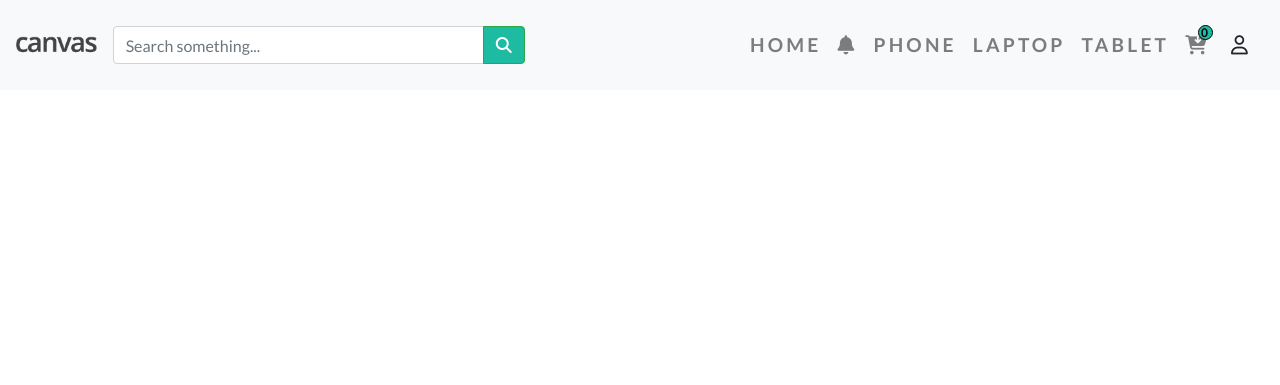
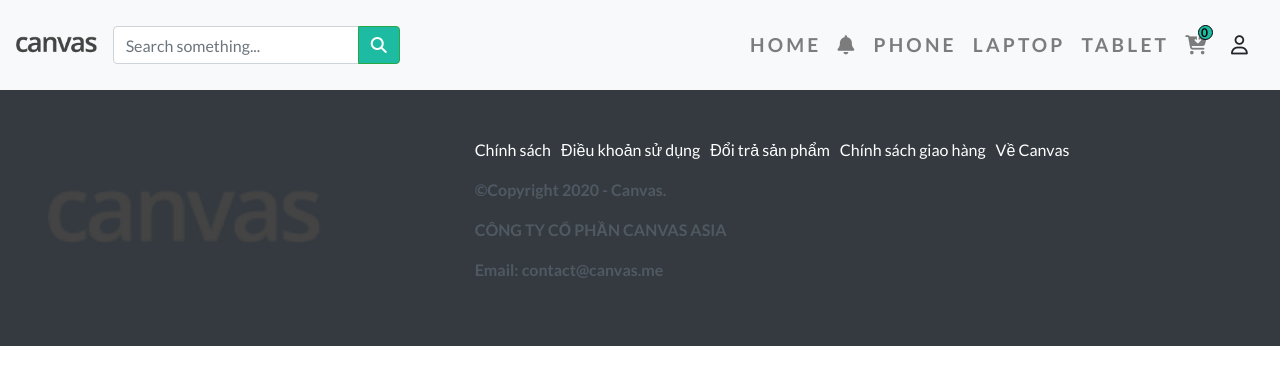
Before and after one commit to zed1234567/DA, a PHP site: page /buy_product.php in a window 1280 px wide. Shown: the top 385 px of the page. Run offline with PHP 8.4, Linux system fonts and the light colour scheme; some libraries are stand-ins or nearby versions.

Commit message:
tiep tuc

```diff
--- a/Resoures/css/stylesIndex.css
+++ b/Resoures/css/stylesIndex.css
@@ -47,6 +47,11 @@ body {
 #btn-login:hover{
 	color: #1ebba3;
 }
+
+button:active,
+button:focus{
+	border: none;
+}
 .nav-link{
 	position: relative;
 }
@@ -66,6 +71,7 @@ body {
 	color: black;
 	line-height: .6rem;
 }
+
 /*--------------*/
 /*-----carousel---*/
 .carousel-inner img{
@@ -85,6 +91,21 @@ body {
 /*----------------*/
 /*-----Footer-----*/
 /*----------------*/
-.menu-footer li{
-	list-style-type: none;
+.menu-footer{
+	list-style: none;
 }
+
+.menu-footer li a{
+	text-decoration: none;
+	color: white;
+	margin-right: 10px;
+	font-size: 1rem;
+	font-family: 'Lato', sans-serif;
+	text-align: center;
+	font-weight:500;
+}
+
+.menu-footer li:hover a {
+	color:#1ebba3;
+	transition: .5s;
+}
--- a/buy_product.php
+++ b/buy_product.php
@@ -21,37 +21,43 @@
 				if (!empty($_SESSION['shopping_cart'])) {
 				?>
 				<div class="row">
-					<table class="table table-striped text-center">
+
+					<div class="col-8">
+						<table class="table table-responsive-md text-center">
 							<tr>
-							<th>TenHH</th>
-							<th>Gia</th>
-							<th>So Luong</th>
-							<th>Hinh</th>
+								<th></th>
+								<th>Sản Phẩm</th>
+								<th>Giá</th>
+								<th>Số Lượng</th>
 								<th></th>
 							</tr>
 							<?php
 							foreach($_SESSION['shopping_cart'] as $key => $value){
 								echo "<tr>";
+								echo "<td><img src='Resoures/".$value['img']."' height='100px' width='100px'></td>" ;
 								echo "<td>".$value['name']."</td>";
 								echo "<td>".$value['price']."</td>";
 								echo "<td>".$value['quantity']."</td>";
-							echo "<td><img src='Resoures/".$value['img']."' height='100px' width='100px'></td>" ;
-							echo "<td>"."</td>";
+								echo "<td>".'<i class="fas fa-times"></i>'."</td>";
 								echo "</tr>";
+
 							}
 						?>
 						</table>
 					</div>
-					<div class="row justify-content-end">
-						<button class="btn btn-danger">
-							Dat Hang
-						</button>
+					<div class="col-4">
+						<h3>Thanh Toán:</h3>
 					</div>
+				</div>
+
 
 			<?php
 			}
 			?>
 		</div>
+		<footer>
+			<?php include 'footer.php';?>
+		</footer>
 	</div>
 
 	<script src="https://kit.fontawesome.com/3a6503522a.js" crossorigin="anonymous"></script>
--- a/footer.php
+++ b/footer.php
@@ -1,31 +1,23 @@
 
-<div class="d-flex justify-content-between mt-4 jumbotron" >
-	<ul class="list-unstyled">
-		<li><a href="#">Giới thiệu về công ty</a></li>
-		<li><a href="#">Câu hỏi thường gặp mua hàng</a></li>
-		<li><a href="#">Chính sách bảo mật</a></li>
-		<li><a href="#">Quy chế hoạt động</a></li>
-		<li><a href="#">Tra cứu thông tin bảo hành</a></li>
-	</ul>
-	<ul class="list-unstyled">
-		<li><a href="#">Hệ thống cửa hàng</a></li>
-		<li><a href="#">Hệ thống bảo hành</a></li>
-		<li><a href="#">Hướng dẫn mua online</a></li>
-		<li><a href="#">Hướng dẫn mua trả góp</a></li>
-		<li><a href="#">Chính sách trả góp</a></li>
-	</ul>
-	<ul class="list-unstyled">
-		<li><a href="#">Gọi mua hàng 1800.1060 (7:30 - 22:00)</a></li>
-		<li><a href="#">Gọi khiếu nại   1800.1062 (8:00 - 21:30)</a></li>
-		<li><a href="#">Gọi bảo hành   1800.1064 (8:00 - 21:00)</a></li>
-		<li><a href="#">Kỹ thuật   1800.1763 (7:30 - 22:00)</a></li>
-		<li><a href="#">Tư vấn mua hàng (Miễn phí)   1800 6601</a></li>
-	</ul>
-	<ul class="list-unstyled">
-		<li><a href="#">Giới thiệu về công ty</a></li>
-		<li><a href="#">Câu hỏi thường gặp mua hàng</a></li>
-		<li><a href="#">Chính sách bảo mật</a></li>
-		<li><a href="#">Quy chế hoạt động</a></li>
-		<li><a href="#">Tra cứu thông tin bảo hành</a></li>
-	</ul>
+<div class="row bg-dark d-flex flex-md-row flex-sm-column">
+	<div class="col-4 pl-5 d-flex flex-column justify-content-center align-content-center">
+		<img src="Resoures/img/logo_2.png"  class="w-75 p-0">
+	</div>
+	<div class="col-8 p-5 d-flex flex-column justify-content-center align-content-center">
+			<ul class="d-flex flex-sm-column flex-md-row menu-footer">
+				<li><a href="#">Chính sách</a></li>
+				<li><a href="#">Điều khoản sử dụng</a></li>
+				<li><a href="#">Đổi trả sản phẩm</a></li>
+				<li><a href="#">Chính sách giao hàng</a></li>
+				<li><a href="#">Về Canvas</a></li>
+			</ul>
+
+
+			<div class="d-flex flex-column font-weight-bold">
+				<p>&copy;Copyright 2020 - Canvas.</p>
+				<p>CÔNG TY CỔ PHẦN CANVAS ASIA</p>
+				<p>Email: contact@canvas.me</p>
+			</div>
+
+	</div>
 </div>
--- a/nav_index.php
+++ b/nav_index.php
@@ -5,7 +5,7 @@
 
 				<form class="form-inline mr-auto" action="search.php" method="post">
 					<div class="input-group">
-						<input type="text" class="form-control col-sm" name="input_search" placeholder="Search something..." required size="40px">
+						<input type="text" class="form-control" name="input_search" placeholder="Search something..." required autocomplete="off" size="25">
 						<div class="input-group-append">
 							<button type="submit" name="search" class="btn btn-success"><i class="fas fa-search"></i></button>
 						</div>
@@ -58,7 +58,7 @@
 								}else{
 
 							?>
-								<button type="button" class="btn " id="btn-login" data-target="#myModal" data-toggle="modal"><i class="far fa-user"></i></button>
+								<button type="button" class="btn" id="btn-login" data-target="#myModal" data-toggle="modal"><i class="far fa-user"></i></button>
 								<div class="modal" id="myModal">
 									<div class="modal-dialog">
 										<div class="modal-content">
@@ -75,7 +75,7 @@
 																<span class="input-group-text"><i class="fa fa-paper-plane"></i></span>
 															</div>
 
-															<input type="email" required name="Gmail" class="form-control" placeholder="Gmail">
+															<input type="email" required name="Gmail" class="form-control" autocomplete="off" placeholder="Gmail">
 														</div>
 													</div>
 													<div class="form-group">
@@ -88,9 +88,9 @@
 														</div>
 													</div>
 													<div class="form-group">
-														<button type="submit" name="Login" class="btn btn-primary btn-block btn-lg" style="border-radius: 10px">Dang Nhap</button>
+														<button type="submit" name="Login" class="btn btn-primary btn-block btn-lg" style="border-radius: 10px">Đăng Nhập</button>
 													</div>
-													<div class="text-center">Do you have account? <a href="Resoures/php/signup_form.php">Sign in</a></div>
+													<div class="text-center">Bạn chưa có tài khoản? <a href="Resoures/php/signup_form.php">Đăng ký</a></div>
 												</form>
 	  										</div>
 										    <div class="modal-footer">
--- a/show_product.php
+++ b/show_product.php
@@ -41,7 +41,7 @@
 			$price = $row['Gia'];
 			$img_product = $row['hinh'];
 		?>
-				<div class="col-4">
+				<div class="col-md-4 col-sm-6">
 					<div class="card" style="margin-bottom: 30px;">
 						<img src="Resoures/<?php echo $img_product?>" class="card-img-top" style="width: 100%; height: 200px;">
 						<div class="card-body">
@@ -69,7 +69,7 @@
 			$price = $row['Gia'];
 			$img_product = $row['hinh'];
 		?>
-				<div class="col-4">
+				<div class="col-md-4 col-sm-6">
 					<div class="card" style="margin-bottom: 30px;">
 						<img src="Resoures/<?php echo $img_product?>" class="card-img-top" style="width: 100%; height: 200px;">
 						<div class="card-body">
```
Also changed, not shown: index.php (+1 -28 lines), info_product.php (+15 -4 lines). Lines whose indentation alone changed are shown as unchanged.
